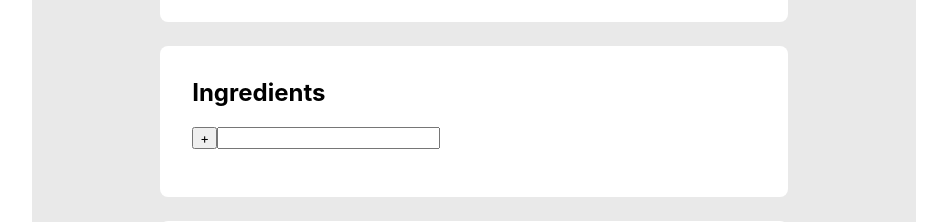
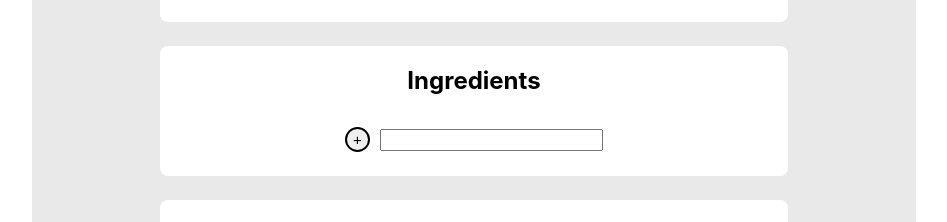
Before and after one commit to Zprite/trEAT, a React (Create React App) app in the folder frontend/: page /create in a window 1280 px wide. Shown: the part 699-921 px from the top of the page, without its empty margins (166-1113 px from the left). Built offline with nearby package versions, Linux system fonts and the light colour scheme.

Commit message:
Resolve "Add functionality to ingredient-component"

```diff
--- a/frontend/src/components/RecipeIngredientsInput.jsx
+++ b/frontend/src/components/RecipeIngredientsInput.jsx
@@ -14,10 +14,12 @@ export default function RecipeIngredientsInput() {
   };
 
   function handleAdd() {
-    setIngredientId(ingredientId + 1);
-    const newIngredients = ingredients.concat({ description, id: ingredientId });
-    setIngredients(newIngredients);
-    setDescription('');
+    if (description !== '') {
+      setIngredientId(ingredientId + 1);
+      const newIngredients = ingredients.concat({ description, id: ingredientId });
+      setIngredients(newIngredients);
+      setDescription('');
+    }
   }
 
   function handleChange(event) {
@@ -30,18 +32,18 @@ export default function RecipeIngredientsInput() {
 
   return (
     <div className={styles.RecipeIngredientsInput}>
-      <h2>Ingredients</h2>
-      <ul id="recipeList">
+      <h2 className={styles.ingredientTitle}>Ingredients</h2>
+      <ul id="recipeList" className={styles.recipeList}>
         {ingredients.map((ingredient) => (
-          <li key={ingredient.id}>
-            <button type="button" id={ingredient.id} onClick={removeIngredient}>-</button>
+          <li className={styles.ingredientList} key={ingredient.id}>
+            <button type="button" className={styles.deleteButton} id={ingredient.id} onClick={removeIngredient}>-</button>
             {ingredient.description}
           </li>
         ))}
       </ul>
-      <div className={styles.addEntryContainer}>
-        <button type="button" onClick={handleAdd}>+</button>
-        <input type="text" value={description} id="newIngredientSubmission" onChange={handleChange} onKeyPress={handleChange} />
+      <div>
+        <button type="button" className={styles.addButton} onClick={handleAdd}>+</button>
+        <input type="text" value={description} className={styles.entryContainer} id="newIngredientSubmission" onChange={handleChange} onKeyPress={handleChange} />
       </div>
     </div>
   );
--- a/frontend/src/styles/RecipeIngredientsInput.module.css
+++ b/frontend/src/styles/RecipeIngredientsInput.module.css
@@ -1,9 +1,69 @@
 .RecipeIngredientsInput{
     background-color: #fff;
-    padding-left: 32px;
+    padding-left: 0px;
+    padding-bottom: 24px;
+    display: flex;
+    flex-direction: column;
+    justify-content: center;
+    align-items: center;
+
+}
+
+.recipeList{
+    display:flex;
+    flex-direction: column;
+    justify-content: flex-start;
+    padding-left: 0px;
+    padding-top: 0px;
+    width: 60%;
+}
+
+.ingredientTitle{
+    display: flex;
+    flex-direction: column;
+    justify-content: center;
+    width: 80%;
+    background-color: #fff;
+    align-items: center;
+    margin-bottom: 0px;
+}
+.ingredientList{
+    list-style-type: none;
     padding-top: 12px;
-    padding-bottom: 48px;
+    padding-bottom: 8px;
+    padding-left: 0px;
+
 }
+
 .deleteButton{
-    position: relative;
+    margin: 0;
+    padding: 0;
+    font-size: 15px;
+    border: 2px solid black;
+    border-radius: 50%;
+    width: 25px;
+    height: 25px;
+    font-family: arial;
+    margin-right: 10px;
 }
+.deleteButton:hover{
+    background-color: rgb(243, 79, 79);
+    font-size: 1.4rem;
+}
+
+.addButton{
+    margin: 0;
+    padding: 0;
+    font-size: 15px;
+    border: 2px solid black;
+    border-radius: 50%;
+    width: 25px;
+    height: 25px;
+    font-family: arial;
+    margin-right: 10px;
+}
+
+.addButton:hover{
+    background-color: rgb(0, 190, 143);
+    font-size: 1.4rem;
+}
```
Also changed, not shown: 1 other file (tests, documents, lock files or other folders).
